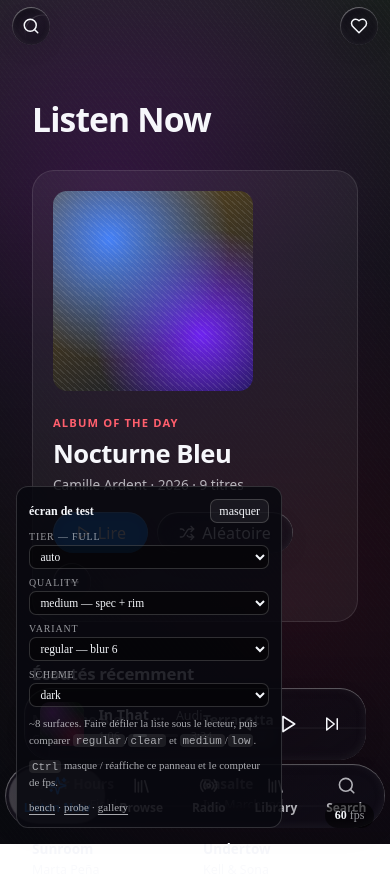
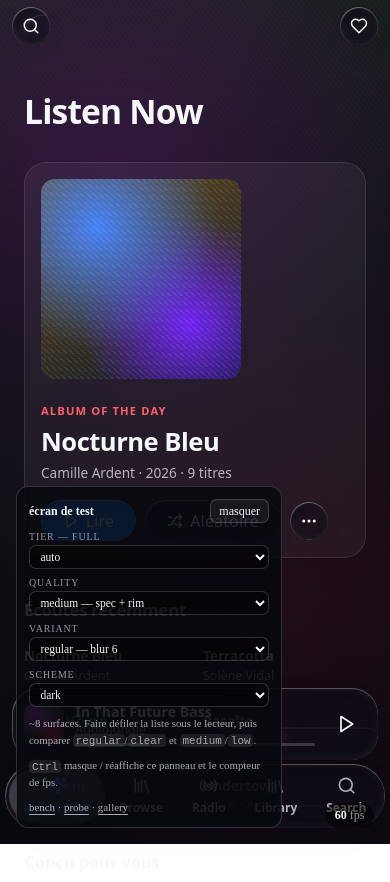
Before and after one commit to quentin-r37/liquid-svelte, a SvelteKit app: page /music in a window 390 px wide. Shown: the top 882 px of the page. Built offline with nearby package versions, Linux system fonts and the light colour scheme.

Commit message:
feat: improve audio duration handling and responsive design for mini player

```diff
--- a/src/routes/music/+page.svelte
+++ b/src/routes/music/+page.svelte
@@ -211,6 +211,22 @@
 
 		if (audio && hasAudio && duration > 0) audio.currentTime = clamped * duration;
 		else syntheticProgress = clamped;
+	}
+
+	/**
+	 * `durationchange` as well as `loadedmetadata`, because Safari on iOS treats
+	 * `preload="metadata"` as a hint and frequently reports `duration` as `NaN` from
+	 * the load event, filling it in only once playback starts. Reading it from one
+	 * event left the readout at `0:00` while the elapsed time counted up — and worse,
+	 * silently sent `progress` down its no-file fallback, so the bar tracked a
+	 * synthetic position while real audio played underneath it.
+	 *
+	 * `NaN` is rejected rather than coerced: `Number.isFinite` is what keeps a
+	 * half-loaded stream showing `--:--` instead of a confident wrong number.
+	 */
+	function readDuration(): void {
+		const value = audio?.duration ?? 0;
+		duration = Number.isFinite(value) ? value : 0;
 	}
 
 	function clock(seconds: number): string {
@@ -456,7 +472,8 @@
 		src="/audio/in-that-future-bass.mp3"
 		preload="metadata"
 		ontimeupdate={() => (elapsed = audio?.currentTime ?? 0)}
-		onloadedmetadata={() => (duration = audio?.duration ?? 0)}
+		ondurationchange={readDuration}
+		onloadedmetadata={readDuration}
 		onended={() => (playing = false)}
 		onerror={() => (hasAudio = false)}
 	></audio>
@@ -1080,4 +1097,58 @@
 			max-width: 200px;
 		}
 	}
+
+	/*
+	 * Phone width, where the mini player stops being a wide slab and becomes the
+	 * cramped one — and where this screen earns its keep, because it is the width at
+	 * which a real product ships and the one none of the other harnesses render at.
+	 *
+	 * Everything below removes rather than reflows. A 72px bar has room for the
+	 * artwork, the title and one primary action; the elapsed/remaining pair and the
+	 * skip buttons are the first things iOS drops at this size too, and keeping them
+	 * is what truncated the title *and* the artist to four characters each.
+	 */
+	@media (max-width: 34rem) {
+		.scroller {
+			padding: 5rem 1rem 12rem;
+		}
+
+		.hero {
+			padding: 1rem;
+		}
+
+		/*
+		 * `nowrap` with a shrinkable row: wrapping put the `…` trigger alone on a
+		 * second line, which reads as a layout accident rather than a third action.
+		 */
+		.hero-actions {
+			flex-wrap: nowrap;
+		}
+
+		.player,
+		.tabbar {
+			padding: 0 0.75rem;
+		}
+
+		.player-inner {
+			grid-template-columns: 40px minmax(0, 1fr) auto;
+			gap: 0.7rem;
+			padding: 0 0.75rem;
+		}
+
+		/* Title over artist, so neither is cut to an ellipsis after four glyphs. */
+		.player-line {
+			flex-direction: column;
+			gap: 0;
+			align-items: flex-start;
+		}
+
+		.player-time {
+			display: none;
+		}
+
+		.player-controls button:not(.play) {
+			display: none;
+		}
+	}
 </style>
```
